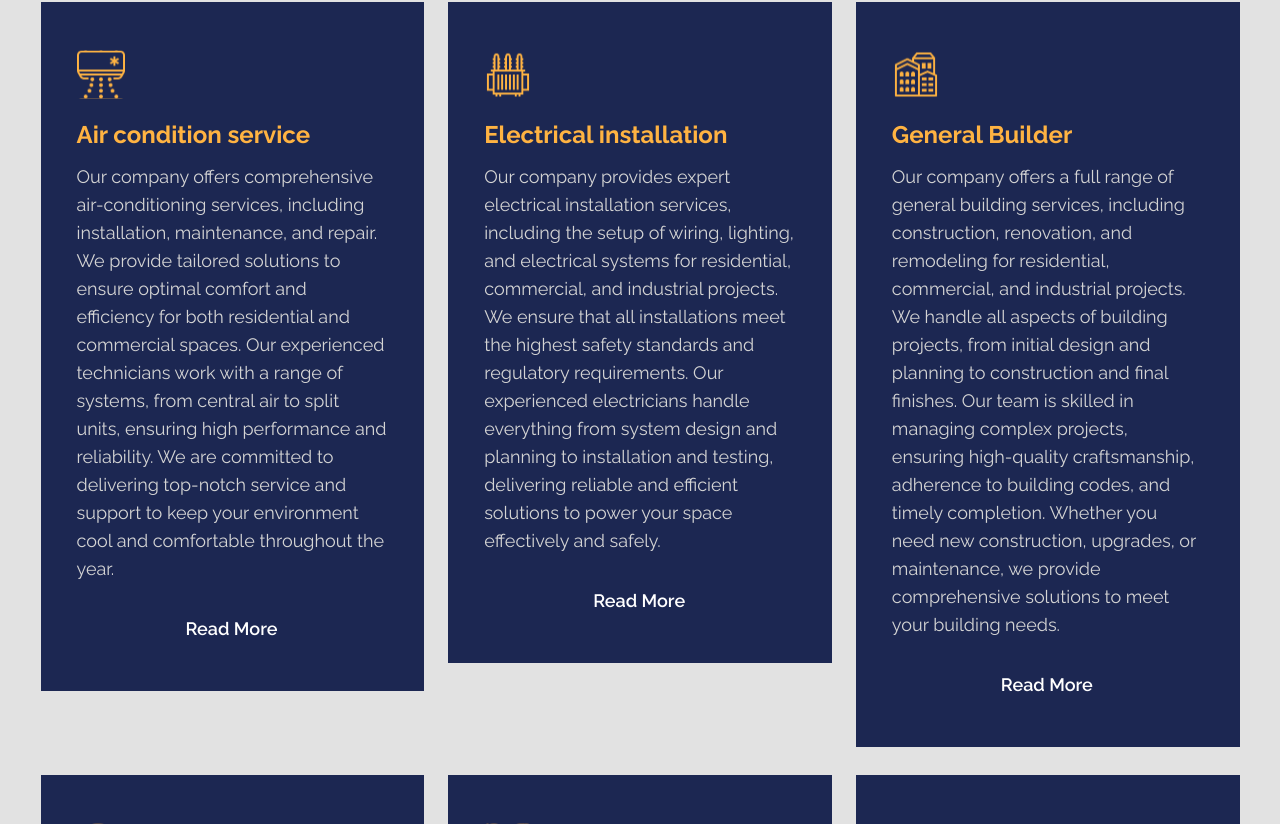
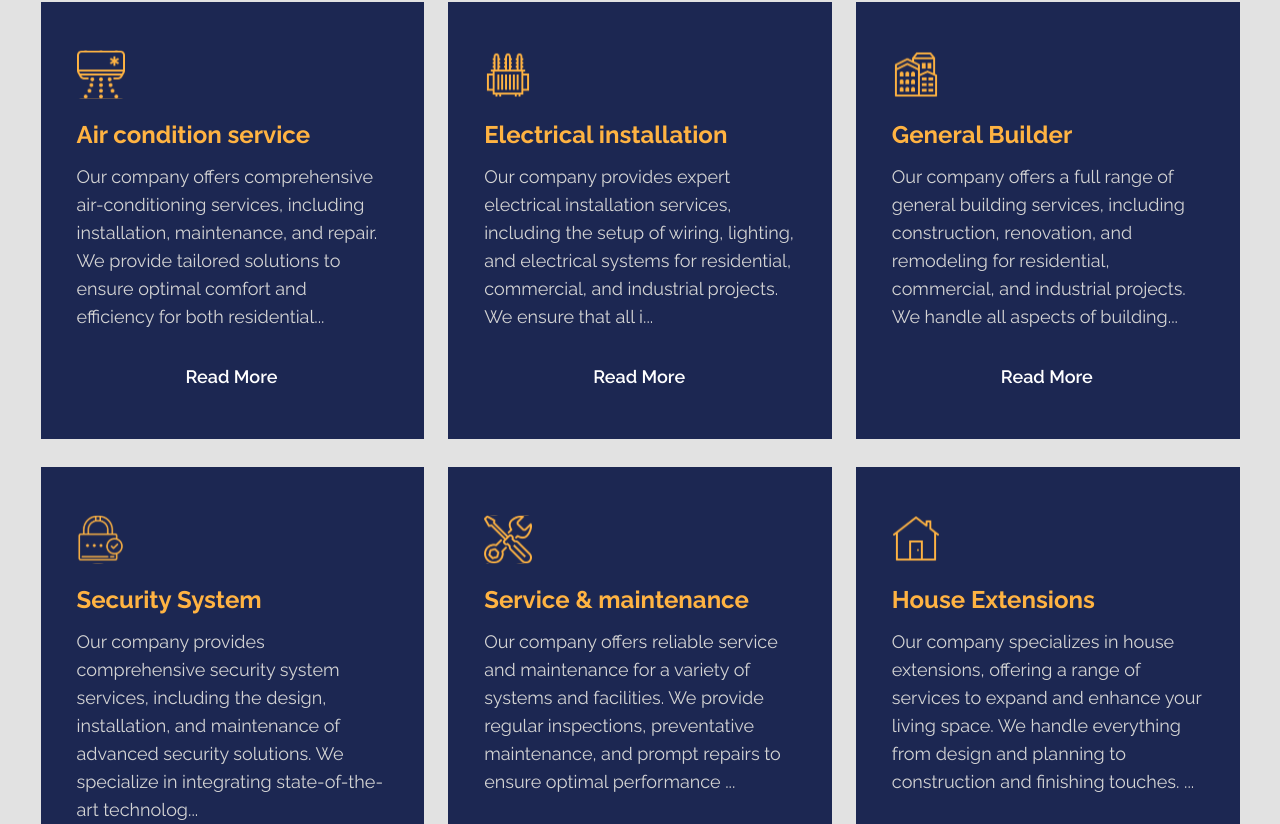
Before and after one commit to incredible-phoenix246/epveot, a Next.js app: page / in a window 1280 px wide. Shown: the part 3076-3900 px from the top of the page. Built offline with nearby package versions, Linux system fonts and the light colour scheme.

Commit message:
fix: back

```diff
--- a/src/modules/home/index.tsx
+++ b/src/modules/home/index.tsx
@@ -5,7 +5,7 @@ import * as Icon from "@/components/Icons";
 import Image from "next/image";
 import Link from "next/link";
 import { Button } from "@/components/ui/button";
-import { cn } from "@/utils";
+import { cn, shrinkString } from "@/utils";
 
 const Hero = () => {
   return (
@@ -171,18 +171,20 @@ const ServiceCard = ({
                        name,
                        isActive,
                        onClick,
+                       key
                      }: {
-  Icon: FC;
-  name: string;
-  isActive?: boolean;
-  onClick: () => void;
+  Icon: FC,
+  name: string,
+  isActive?: boolean,
+  onClick: () => void,
+  key?: number
 }) => {
   return (
     <div className="flex flex-col grow shrink w-[177px]">
       <div
-        className={`flex gap-2 px-8 py-4 max-md:px-5 cursor-pointer ${
+          className={cn("flex gap-2 px-8 py-4 max-md:px-5 cursor-pointer",
               isActive ? "bg-brand-white" : "border border-solid border-brand-blue"
-        }`}
+              )}
         onClick={onClick}
       >
         <div className="shrink-0 w-9 aspect-square">
@@ -270,7 +272,7 @@ const ServicesCard = ({
           </div>
           <div className="flex flex-col mt-5 w-full max-md:text-center">
             <h3 className="text-2xl font-bold text-brand-main">{title}</h3>
-            <p className="mt-3 text-lg text-neutral-300">{description}</p>
+            <p className="mt-3 text-lg text-neutral-300">{shrinkString({len: 200, str:description})}</p>
           </div>
         </div>
         <button className="mt-8 text-lg font-semibold text-white">
--- a/src/utils/index.ts
+++ b/src/utils/index.ts
@@ -12,7 +12,7 @@ export function cn(...inputs: ClassValue[]) {
  * @param {number} len
  * @returns {string}
  */
-const shrinkString = ({ str, len }: { str?: string; len: number }): string => {
+export const shrinkString = ({ str, len }: { str?: string; len: number }): string => {
   if (!str) return "";
   if (str.length > len) {
     return str.substring(0, len) + "...";
```
Also changed, not shown: package.json (+8 -8 lines), 1 other file (tests, documents, lock files or other folders). Lines whose indentation alone changed are shown as unchanged.
